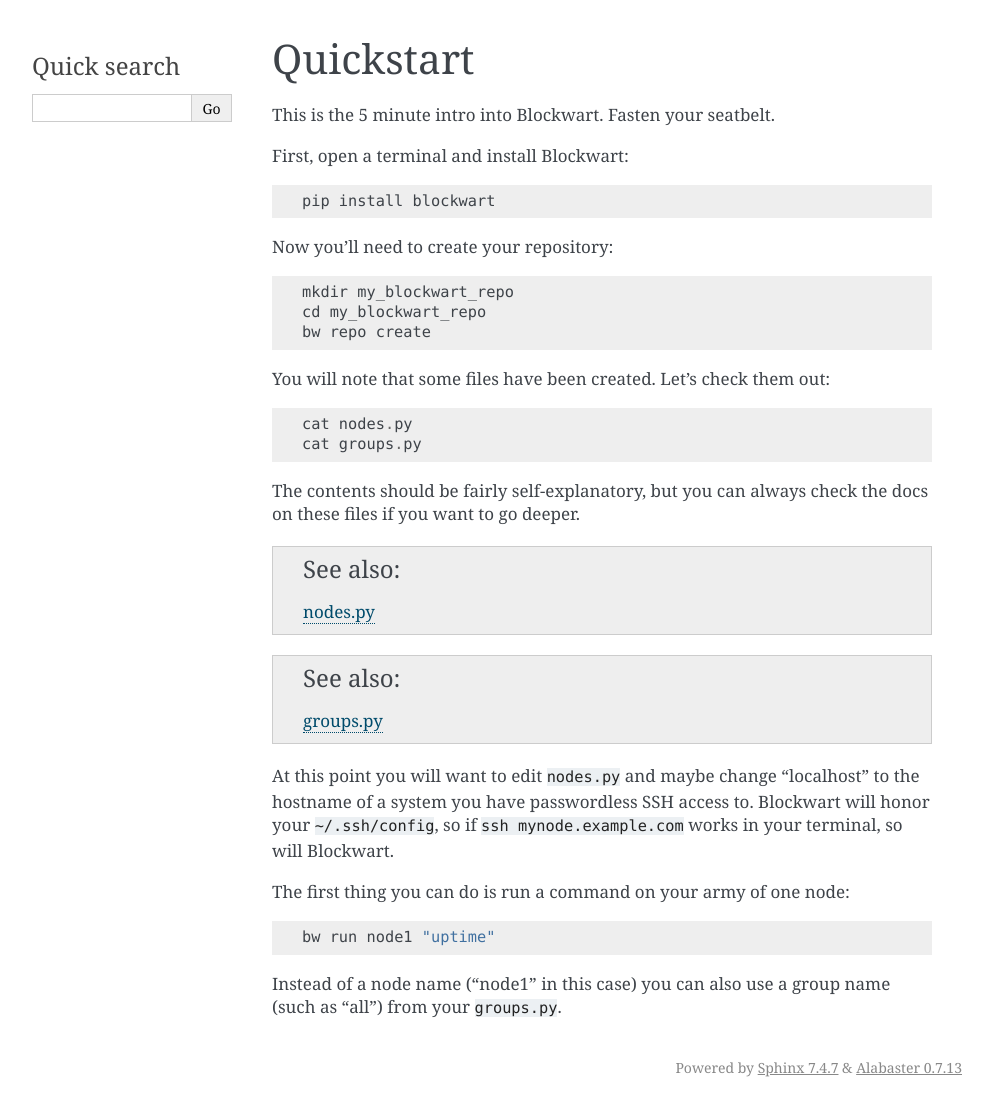
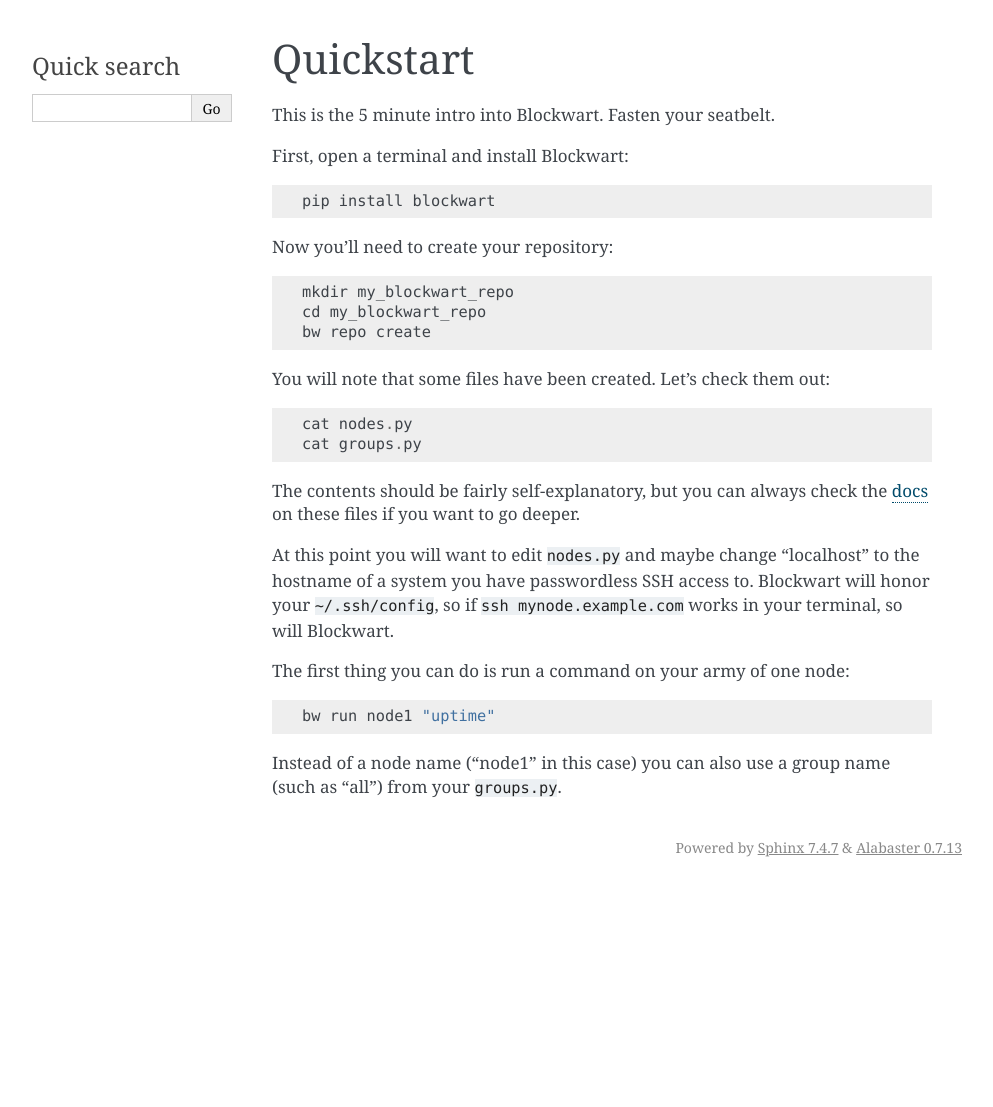
Before and after one commit to bundlewrap/bundlewrap, a Sphinx documentation site: the page built from doc/quickstart.rst, in a window 1280 px wide. Shown: the whole page, without its empty margins (148-1141 px from the left). Built offline with Sphinx 7.4.7, drawn with Linux system fonts in a browser that asks for light colours; after the commit the page ends 900 px from its top, so only the background shows below that; part of the change alters nothing that is shown.

```diff
--- a/doc/quickstart.rst
+++ b/doc/quickstart.rst
@@ -22,10 +22,7 @@ You will note that some files have been created. Let's check them out::
 	cat nodes.py
 	cat groups.py
 
-The contents should be fairly self-explanatory, but you can always check the docs on these files if you want to go deeper.
-
-.. seealso:: :ref:`nodespy`
-.. seealso:: :ref:`groupspy`
+The contents should be fairly self-explanatory, but you can always check the :doc:`docs <repository>` on these files if you want to go deeper.
 
 At this point you will want to edit ``nodes.py`` and maybe change "localhost" to the hostname of a system you have passwordless SSH access to. Blockwart will honor your ``~/.ssh/config``, so if ``ssh mynode.example.com`` works in your terminal, so will Blockwart.
 
```
